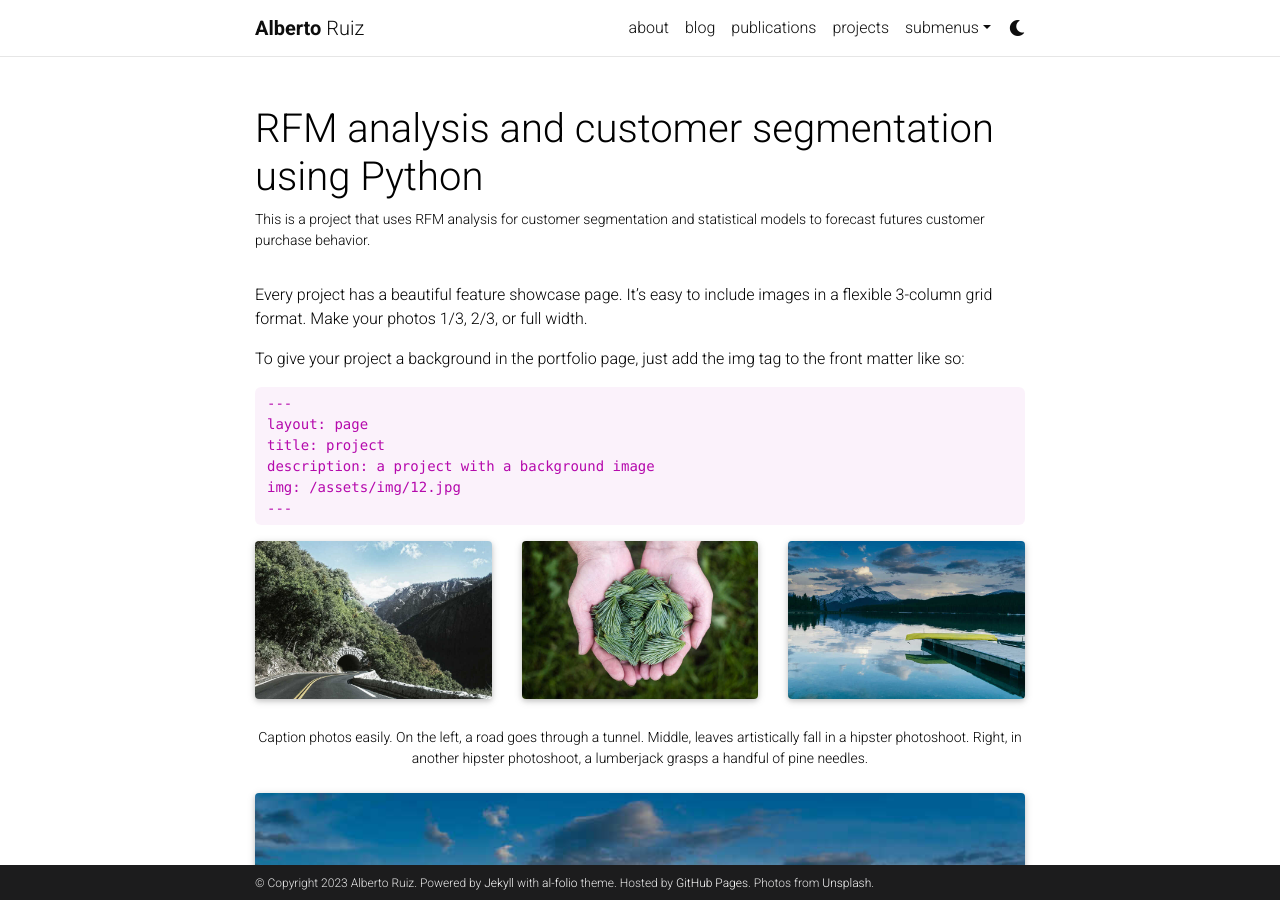
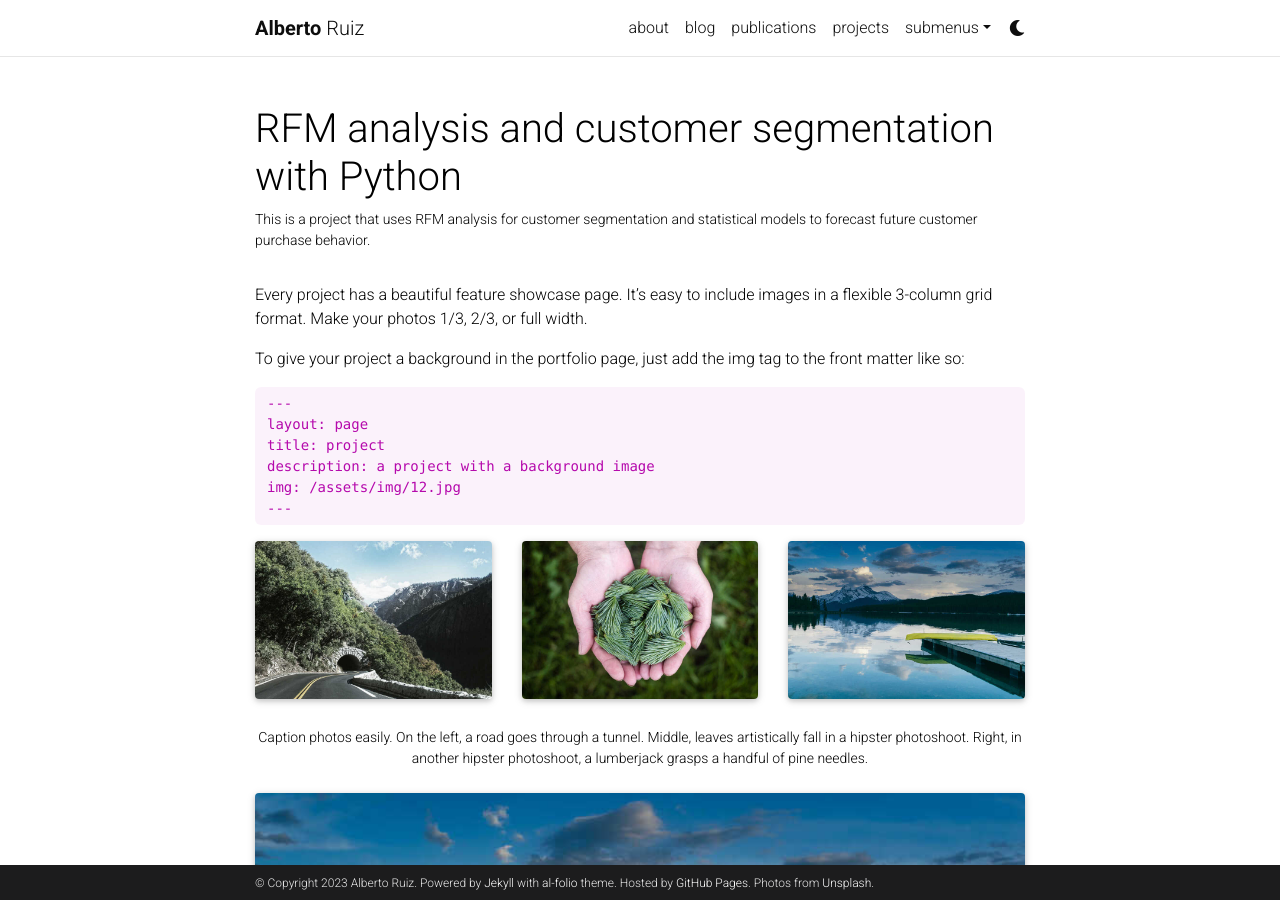
Before and after one commit to AlbertoR94/AlbertoR94, a Jekyll site: the page built from _projects/1_project.md, in a window 1280 px wide and 900 px high. Built offline with Jekyll 4.4.1, drawn with Linux system fonts in a browser that asks for light colours; full-size pictures stand in for the smaller copies a plugin makes; comment, search, counter and statistics services are not loaded; a style sheet for code colours, icons or effects is not loaded.

Commit message:
Update 1_project.md
Title updated

```diff
--- a/_projects/1_project.md
+++ b/_projects/1_project.md
@@ -1,7 +1,7 @@
 ---
 layout: page
-title: RFM analysis and customer segmentation using Python
-description: This is a project that uses RFM analysis for customer segmentation and statistical models to forecast futures customer purchase behavior.
+title: RFM analysis and customer segmentation with Python
+description: This is a project that uses RFM analysis for customer segmentation and statistical models to forecast future customer purchase behavior.
 img: assets/img/12.jpg
 importance: 1
 category: work
```
